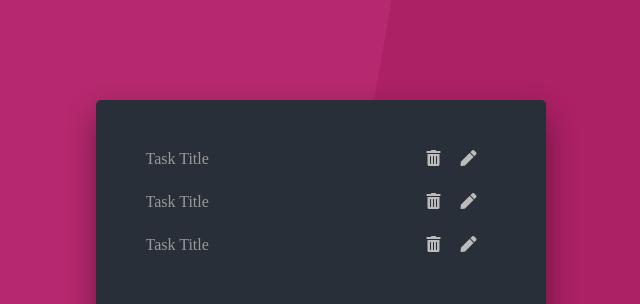
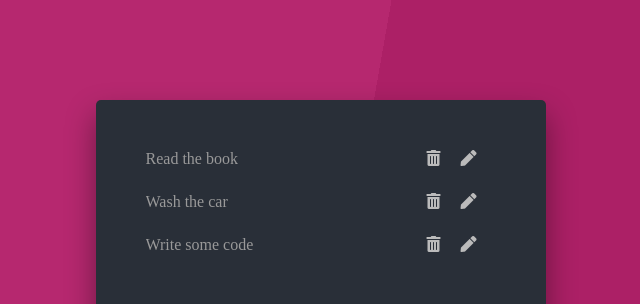
Before and after one commit to Ludde86/task-manager, a React (Create React App) app: page / in a window 1280 px wide. Shown: the top 304 px of the page, without its empty margins (319-959 px from the left). Built offline with nearby package versions, Linux system fonts and the light colour scheme.

Commit message:
add props of mapping into Task.js

```diff
--- a/src/components/Task.js
+++ b/src/components/Task.js
@@ -3,10 +3,10 @@ import React from 'react';
 // this functional component will renders each task from the state (tasks array)
 // each task will contain the title of the task,
 // -> and two buttons
-const Task = () => {
+const Task = ({ task }) => {
 	return (
 		<li className="list-item">
-			<span>Task Title</span>
+			<span>{task.title}</span>
 			<div>
 				<button className="btn-delete task-btn">
 					<i className="fas fa-trash-alt" />
--- a/src/components/TaskList.js
+++ b/src/components/TaskList.js
@@ -18,7 +18,7 @@ const TaskList = () => {
 		<div>
 			<ul className="list">
 				{tasks.map((task) => {
-					return <Task />;
+					return <Task task={task} />; // we pass each task to the Task.js
 				})}
 			</ul>
 		</div>
--- a/src/context/TaskListContext.js
+++ b/src/context/TaskListContext.js
@@ -16,9 +16,9 @@ const TaskListContextProvider = (props) => {
 	// -> the function which we use to edit or update the state (data)
 	// in order to bring these values we have to use an array destructuring
 	const [ tasks, setTasks ] = useState([
-		{ task: 'Read the book', id: 1 },
-		{ task: 'Wash the car', id: 2 },
-		{ task: 'Write some code', id: 3 }
+		{ title: 'Read the book', id: 1 },
+		{ title: 'Wash the car', id: 2 },
+		{ title: 'Write some code', id: 3 }
 	]);
 
 	// here we provide our context (share this state with our react components)
```
